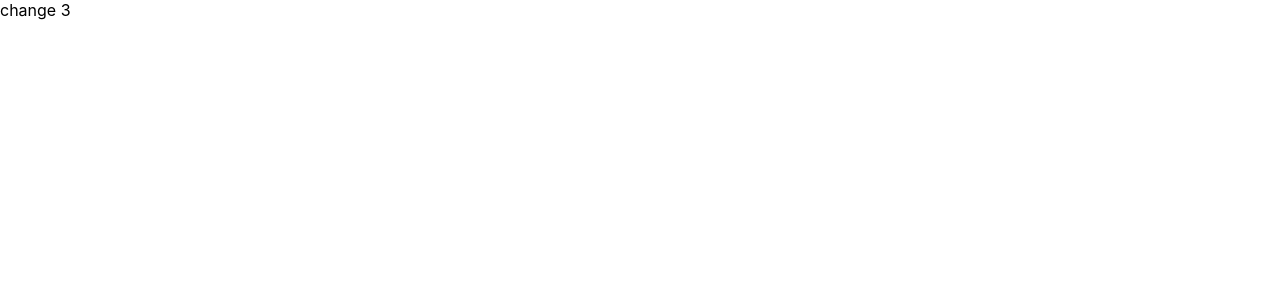
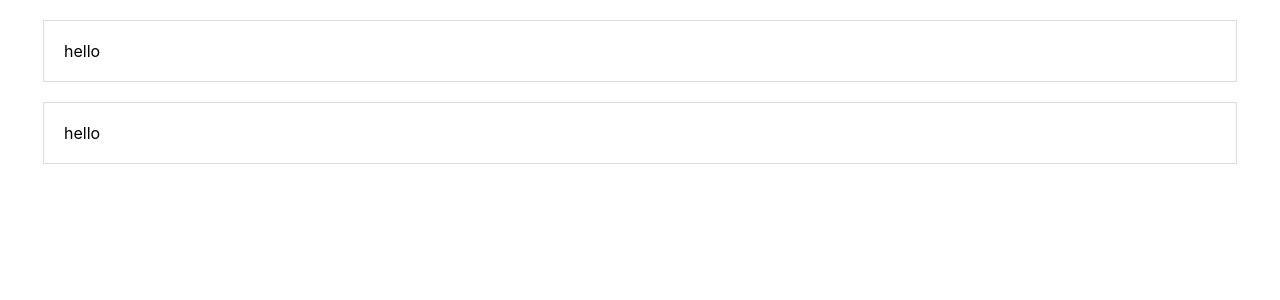
Before and after one commit to PetaKirikiri/Coins, a React (Create React App) app: page / in a window 1280 px wide. Shown: the top 300 px of the page. Built offline with nearby package versions, Linux system fonts and the light colour scheme.

Commit message:
Refactor App component to use new Table component and remove unused App.css file.

```diff
--- a/src/App.css
+++ /dev/null
@@ -1,3 +0,0 @@
-.App {
-  text-align: center;
-}
--- a/src/App.js
+++ b/src/App.js
@@ -1,8 +1,13 @@
-import logo from "./logo.svg";
-import "./App.css";
+import React from "react";
+import Table from "./Components/Table";
 
 function App() {
-  return <div>change 3</div>;
+  return (
+    <div>
+      <Table />
+      <Table />
+    </div>
+  );
 }
 
 export default App;
--- /dev/null
+++ b/src/Components/Table.css
@@ -0,0 +1,13 @@
+.table-wrapper {
+    width: 100%;
+    display: flex;
+    justify-content: center;
+  }
+
+
+.table-container {
+  padding: 20px;
+  border: 1px solid #ddd;
+  margin-top: 20px;
+  width: 90%;
+}
--- /dev/null
+++ b/src/Components/Table.js
@@ -0,0 +1,12 @@
+import React from "react";
+import "./Table.css";
+
+function Table() {
+  return (
+    <div className="table-wrapper">
+      <div className="table-container">hello</div>
+    </div>
+  );
+}
+
+export default Table;
```
